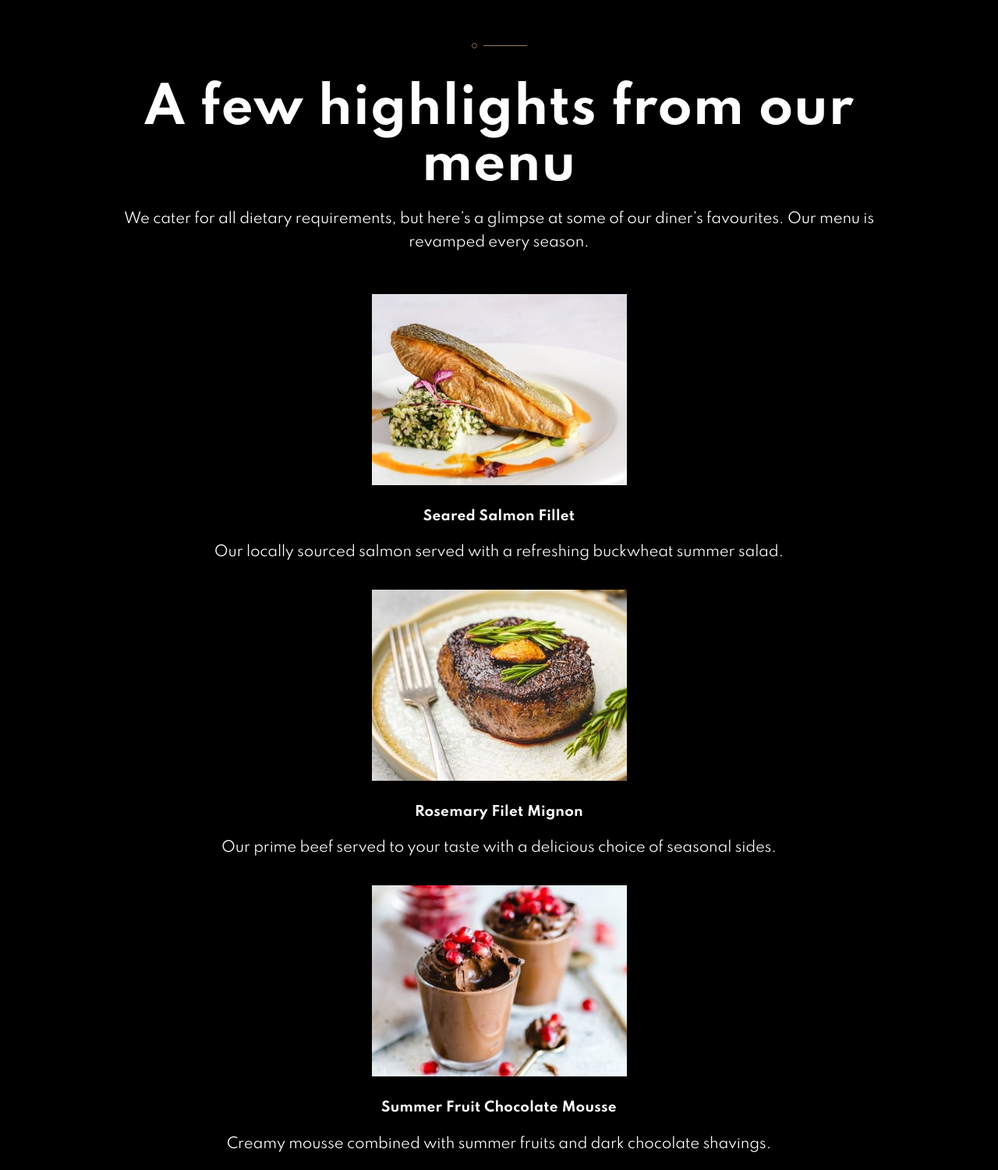
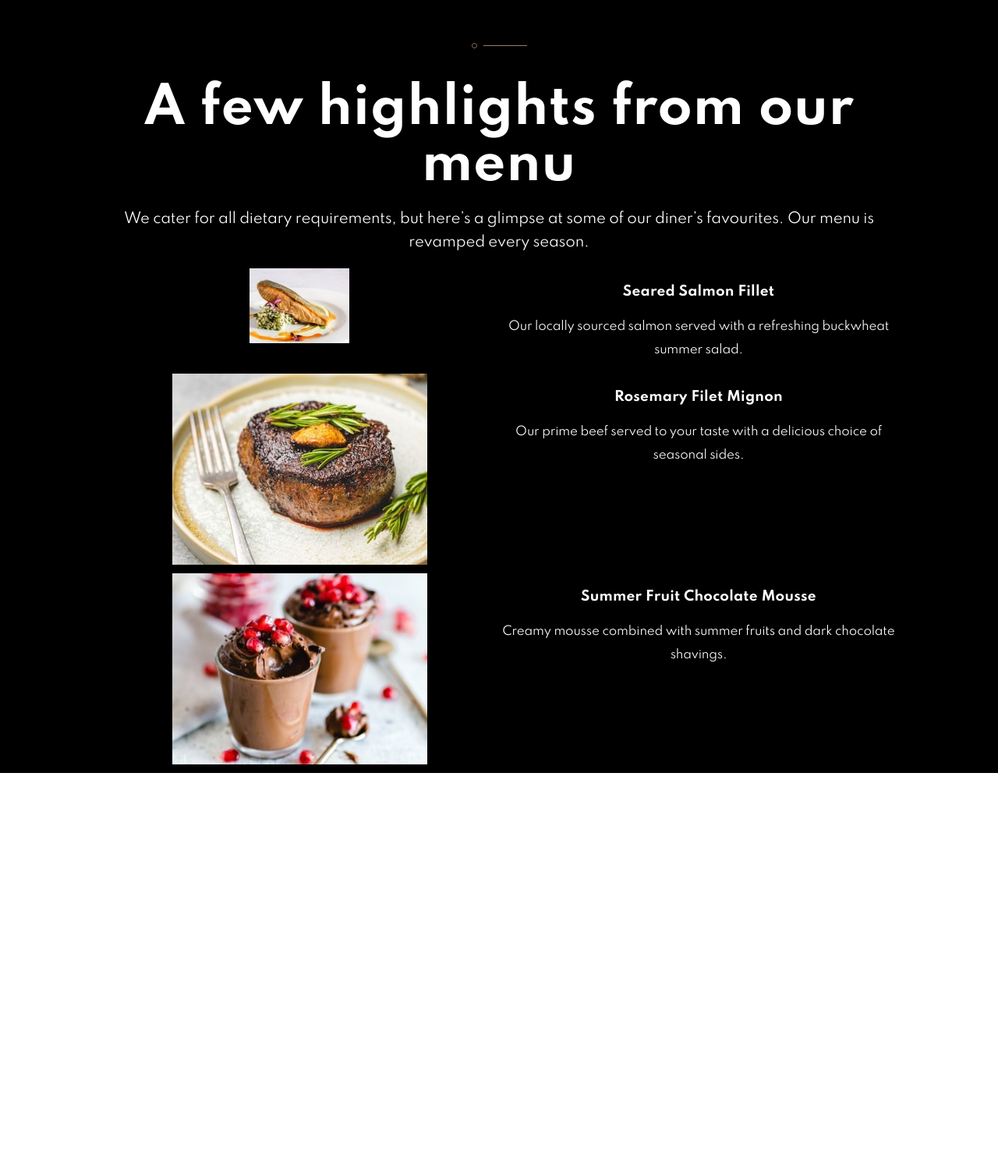
Before and after one commit to Testing-Sites/Dine, a PHP site: page / in a window 1280 px wide. Shown: the part 2205-3705 px from the top of the page at 78% size. After the commit the page ends 3196 px from the top, so only its background shows below. Run offline with PHP 8.4, Linux system fonts and the light colour scheme.

Commit message:
added flex to highlight images and text

```diff
--- a/css/styles.css
+++ b/css/styles.css
@@ -252,6 +252,21 @@ header {
     margin-bottom: 102px;
   }
 
+  /* higlights */
+
+  .highlights-images {
+    font-size: 15px;
+  }
+
+  .food-hl {
+    display: flex;
+  }
+
+  .img-hl,
+  .txt-hl {
+    width: 50%;
+  }
+
 }
 
 /* large devices */
--- a/index.html
+++ b/index.html
@@ -84,45 +84,50 @@
         <div class="highlights-images">
 
           <!-- salmon image and text  -->
-          <div class="salmon hl-image">
+          <div class="food-hl">
 
-            <div class="image-salmon">
+            <div class="img-hl">
               <picture>
-                <img class="img-cards" src="img/highlights/salmon-mobile.jpg" alt="salmon plated up">
+                <source srcset="img/highlights/salmon-desktop-tablet.jpg" media="(min-width: 500px)">
+                <source srcset="img/highlights/salmon-mobile.jpg" media="(max-width: 500px)">
+                <img class="img-cards"
+                src="img/highlights/salmon-mobile.jpg"
+                alt="salmon plated up"
+                srcset="img/highlights/salmon-desktop-tablet.jpg">
               </picture>
             </div>
 
-            <div class="salmon-text">
+            <div class="txt-hl">
               <h3>Seared Salmon Fillet</h3>
               <p class="lh-28">Our locally sourced salmon served with a refreshing buckwheat summer salad.</p>
             </div>
           </div>
 
           <!-- fillet beef image and text -->
-          <div class="beef hl-image">
+          <div class="food-hl">
 
-            <div class="image-beef">
+            <div class="img-hl">
               <picture>
                 <img class="img-cards" src="img/highlights/beef-mobile.jpg" alt="beef mignon plated up">
               </picture>
             </div>
 
-            <div class="salmon-text">
+            <div class="txt-hl">
               <h3>Rosemary Filet Mignon</h3>
               <p class="lh-28">Our prime beef served to your taste with a delicious choice of seasonal sides.</p>
             </div>
           </div>
 
           <!-- chocolate mouse image and text -->
-          <div class="mouse hl-image">
+          <div class="food-hl">
 
-            <div class="image-mouse">
+            <div class="img-hl">
               <picture>
                 <img class="img-cards" src="img/highlights/chocolate-mobile.jpg" alt="chocolate mouse plated up">
               </picture>
             </div>
 
-            <div class="mouse-text">
+            <div class="txt-hl">
               <h3>Summer Fruit Chocolate Mousse</h3>
               <p class="lh-28">Creamy mousse combined with summer fruits and dark chocolate shavings.</p>
             </div>
```
Also changed, not shown: img/highlights/salmon-desktop-tablet.jpg (added).
